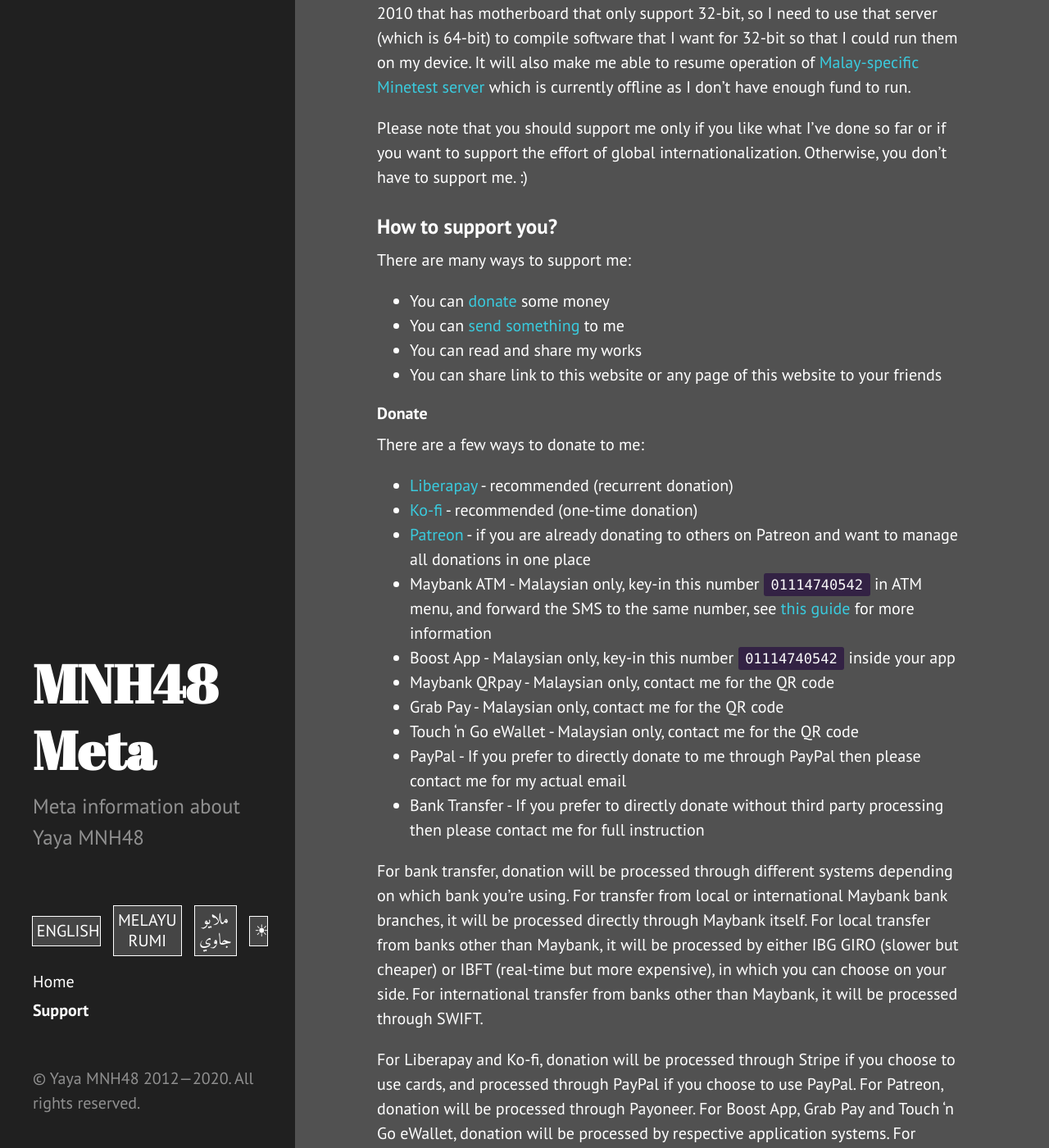
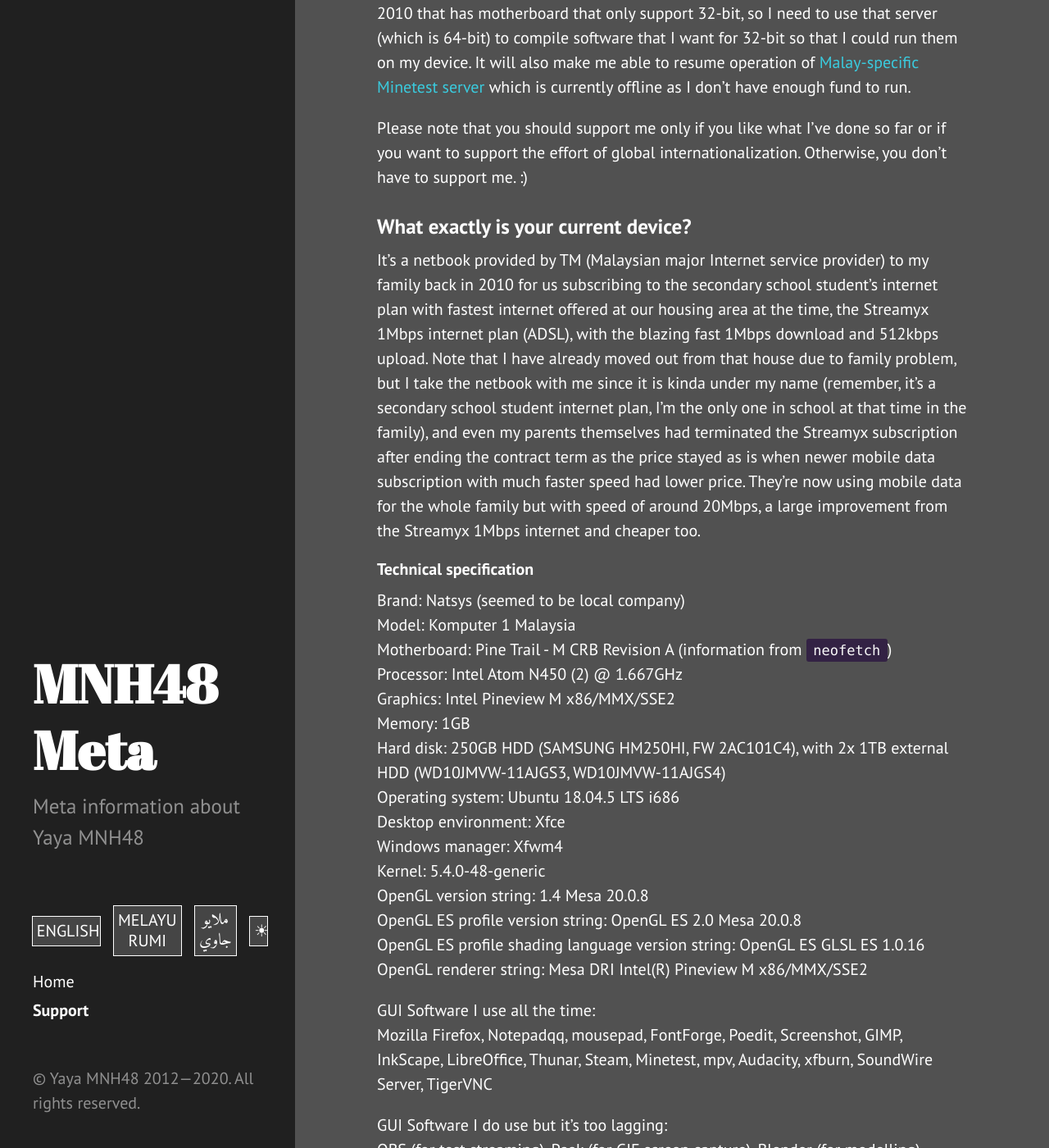
Before and after one commit to MuhdNurHidayat/meta.mnh48.moe, a Jekyll site: the page built from en/support.md, in a window 1280 px wide and 1400 px high, scrolled down 728 px. Shown: the whole window at 82% size. Built offline with Jekyll 4.4.1, drawn with Linux system fonts in a browser that asks for light colours; some of the changed text lies outside the part shown.

Commit message:
add tech spec

```diff
--- /dev/null
+++ b/Gemfile
@@ -0,0 +1,2 @@
+source 'https://rubygems.org'
+gem 'github-pages', group: :jekyll_plugins
--- a/en/support.md
+++ b/en/support.md
@@ -18,6 +18,43 @@ I'm a Malay translator for software, plugins, mods, webpages and documents. I'm
 By supporting me, you show that you appreciate my work. It encourages me to spend more time to do more different stuff and keep on what I have been doing, including the translations and support the effort of global internationalization, to help more people understand more materials. It will also help me cover the costs of hosting my test servers, which I'm using for testing or compiling software, as no one cared about 32-bit Linux computers anymore and my main device is an old netbook from 2010 that has motherboard that only support 32-bit, so I need to use that server (which is 64-bit) to compile software that I want for 32-bit so that I could run them on my device. It will also make me able to resume operation of [Malay-specific Minetest server](https://sv.mnh48.com/) which is currently offline as I don't have enough fund to run.
 
 Please note that you should support me only if you like what I've done so far or if you want to support the effort of global internationalization. Otherwise, you don't have to support me. :)
+
+
+### What exactly is your current device?
+
+It's a netbook provided by TM (Malaysian major Internet service provider) to my family back in 2010 for us subscribing to the secondary school student's internet plan with fastest internet offered at our housing area at the time, the Streamyx 1Mbps internet plan (ADSL), with the blazing fast 1Mbps download and 512kbps upload. Note that I have already moved out from that house due to family problem, but I take the netbook with me since it is kinda under my name (remember, it's a secondary school student internet plan, I'm the only one in school at that time in the family), and even my parents themselves had terminated the Streamyx subscription after ending the contract term as the price stayed as is when newer mobile data subscription with much faster speed had lower price. They're now using mobile data for the whole family but with speed of around 20Mbps, a large improvement from the Streamyx 1Mbps internet and cheaper too.
+
+
+#### Technical specification
+
+Brand: Natsys (seemed to be local company)<br>
+Model: Komputer 1 Malaysia<br>
+Motherboard: Pine Trail - M CRB Revision A (information from `neofetch`)<br>
+Processor: Intel Atom N450 (2) @ 1.667GHz<br>
+Graphics: Intel Pineview M x86/MMX/SSE2<br>
+Memory: 1GB<br>
+Hard disk: 250GB HDD (SAMSUNG HM250HI, FW 2AC101C4), with 2x 1TB external HDD (WD10JMVW-11AJGS3, WD10JMVW-11AJGS4)<br>
+Operating system: Ubuntu 18.04.5 LTS i686<br>
+Desktop environment: Xfce<br>
+Windows manager: Xfwm4<br>
+Kernel: 5.4.0-48-generic<br>
+OpenGL version string: 1.4 Mesa 20.0.8<br>
+OpenGL ES profile version string: OpenGL ES 2.0 Mesa 20.0.8<br>
+OpenGL ES profile shading language version string: OpenGL ES GLSL ES 1.0.16<br>
+OpenGL renderer string: Mesa DRI Intel(R) Pineview M x86/MMX/SSE2
+
+GUI Software I use all the time:<br>
+Mozilla Firefox, Notepadqq, mousepad, FontForge, Poedit, Screenshot, GIMP, InkScape, LibreOffice, Thunar, Steam, Minetest, mpv, Audacity, xfburn, SoundWire Server, TigerVNC
+
+GUI Software I do use but it's too lagging:<br>
+OBS (for test streaming), Peek (for GIF screen capture), Blender (for modelling)
+
+GUI Software I need to use but failed to compile:
+- Krita (all art translation are put on hold until I could compile and run it)
+- Aegisub (all video translation are put on hold until I could compile and run it)
+
+GUI Software I tried to run via WINE but crashed:<br>
+Discord, prprlive, Live2D Cubism, facerig
 
 
 ### How to support you?
```
